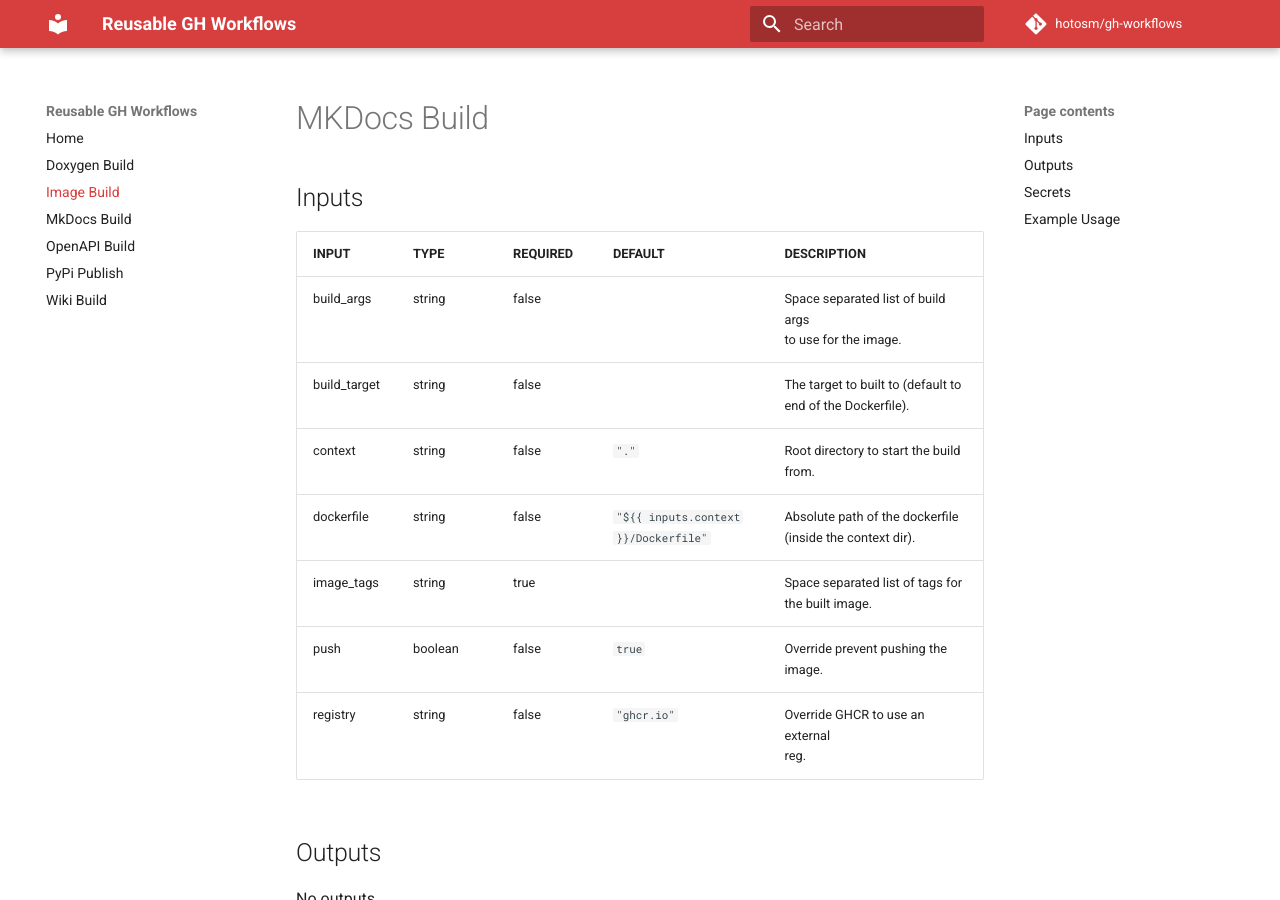
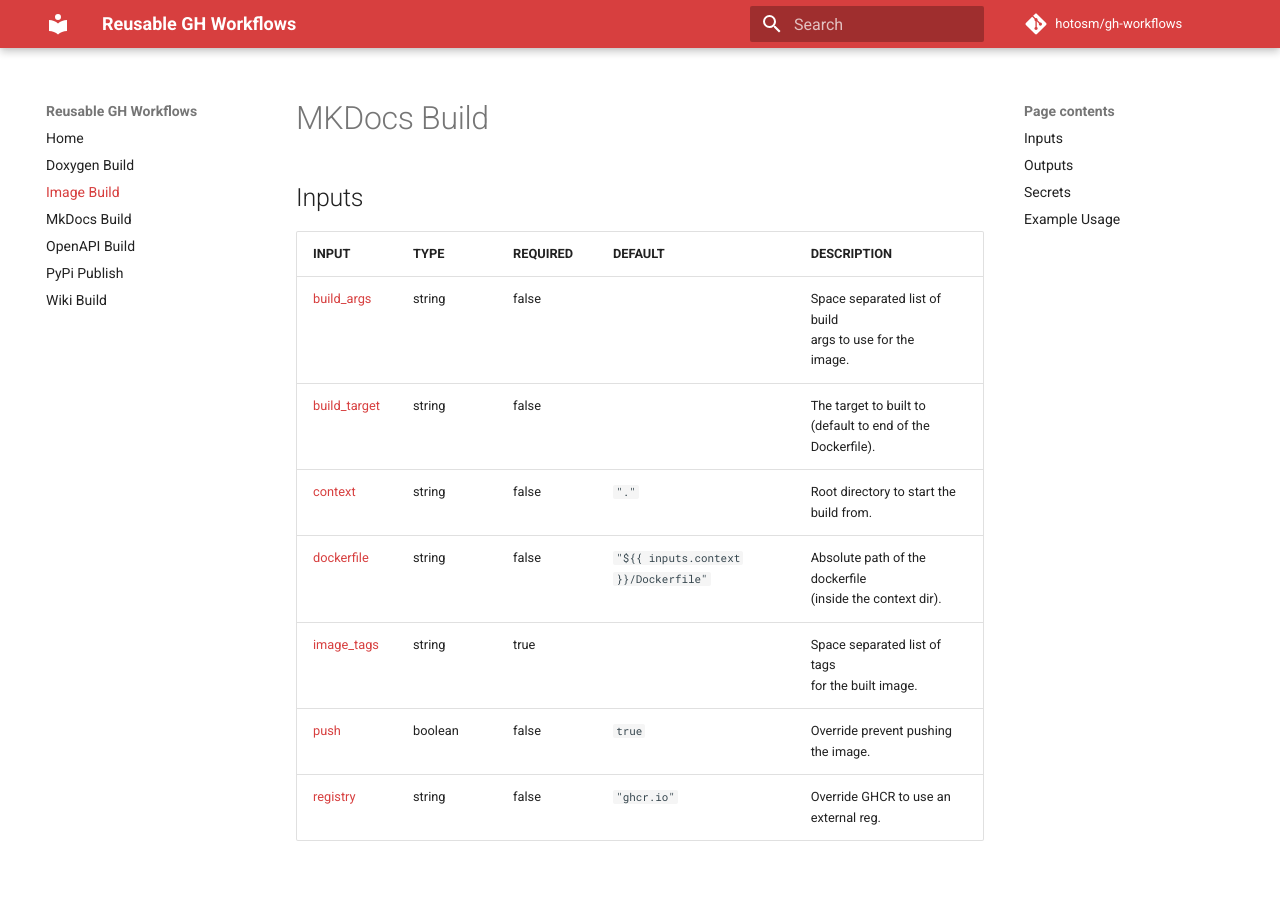
Before and after one commit to hotosm/gh-workflows, an MkDocs documentation site: the page built from docs/image_build.md, in a window 1280 px wide and 900 px high. Built offline with MkDocs 1.6.1 and Material for MkDocs 9.7.7, drawn with Linux system fonts in a browser that asks for light colours; comment, search, counter and statistics services are not loaded.

Commit message:
docs: updated workflow docs

```diff
--- a/docs/image_build.md
+++ b/docs/image_build.md
@@ -4,32 +4,28 @@
 
 <!-- AUTO-DOC-INPUT:START - Do not remove or modify this section -->
 
-| INPUT        | TYPE    | REQUIRED | DEFAULT                              | DESCRIPTION                                                  |
-| ------------ | ------- | -------- | ------------------------------------ | ------------------------------------------------------------ |
-| build_args   | string  | false    |                                      | Space separated list of build args <br>to use for the image. |
-| build_target | string  | false    |                                      | The target to built to (default to end of the Dockerfile).   |
-| context      | string  | false    | `"."`                                | Root directory to start the build <br>from.                  |
-| dockerfile   | string  | false    | `"${{ inputs.context }}/Dockerfile"` | Absolute path of the dockerfile (inside the context dir).    |
-| image_tags   | string  | true     |                                      | Space separated list of tags for <br>the built image.        |
-| push         | boolean | false    | `true`                               | Override prevent pushing the image.                          |
-| registry     | string  | false    | `"ghcr.io"`                          | Override GHCR to use an external <br>reg.                    |
+|                                INPUT                                 |  TYPE   | REQUIRED |               DEFAULT                |                            DESCRIPTION                            |
+|----------------------------------------------------------------------|---------|----------|--------------------------------------|-------------------------------------------------------------------|
+|    <a name="input_build_args"></a>[build_args](#input_build_args)    | string  |  false   |                                      | Space separated list of build <br>args to use for the <br>image.  |
+| <a name="input_build_target"></a>[build_target](#input_build_target) | string  |  false   |                                      |  The target to built to <br>(default to end of the Dockerfile).   |
+|        <a name="input_context"></a>[context](#input_context)         | string  |  false   |                `"."`                 |           Root directory to start the <br>build from.             |
+|    <a name="input_dockerfile"></a>[dockerfile](#input_dockerfile)    | string  |  false   | `"${{ inputs.context }}/Dockerfile"` |  Absolute path of the dockerfile <br>(inside the context dir).    |
+|    <a name="input_image_tags"></a>[image_tags](#input_image_tags)    | string  |   true   |                                      |      Space separated list of tags <br>for the built image.        |
+|             <a name="input_push"></a>[push](#input_push)             | boolean |  false   |                `true`                |                Override prevent pushing the image.                |
+|       <a name="input_registry"></a>[registry](#input_registry)       | string  |  false   |             `"ghcr.io"`              |            Override GHCR to use an <br>external reg.              |
 
 <!-- AUTO-DOC-INPUT:END -->
 
 ## Outputs
 
 <!-- AUTO-DOC-OUTPUT:START - Do not remove or modify this section -->
-
 No outputs.
-
 <!-- AUTO-DOC-OUTPUT:END -->
 
 ## Secrets
 
 <!-- AUTO-DOC-SECRETS:START - Do not remove or modify this section -->
-
 No secrets.
-
 <!-- AUTO-DOC-SECRETS:END -->
 
 ## Example Usage
```
Also changed, not shown: docs/doxygen_build.md (+4 -8 lines), docs/mkdocs_build.md (+6 -10 lines), docs/openapi_build.md (+6 -10 lines), docs/pypi_publish.md (+3 -7 lines), docs/wiki.md (+3 -7 lines).
